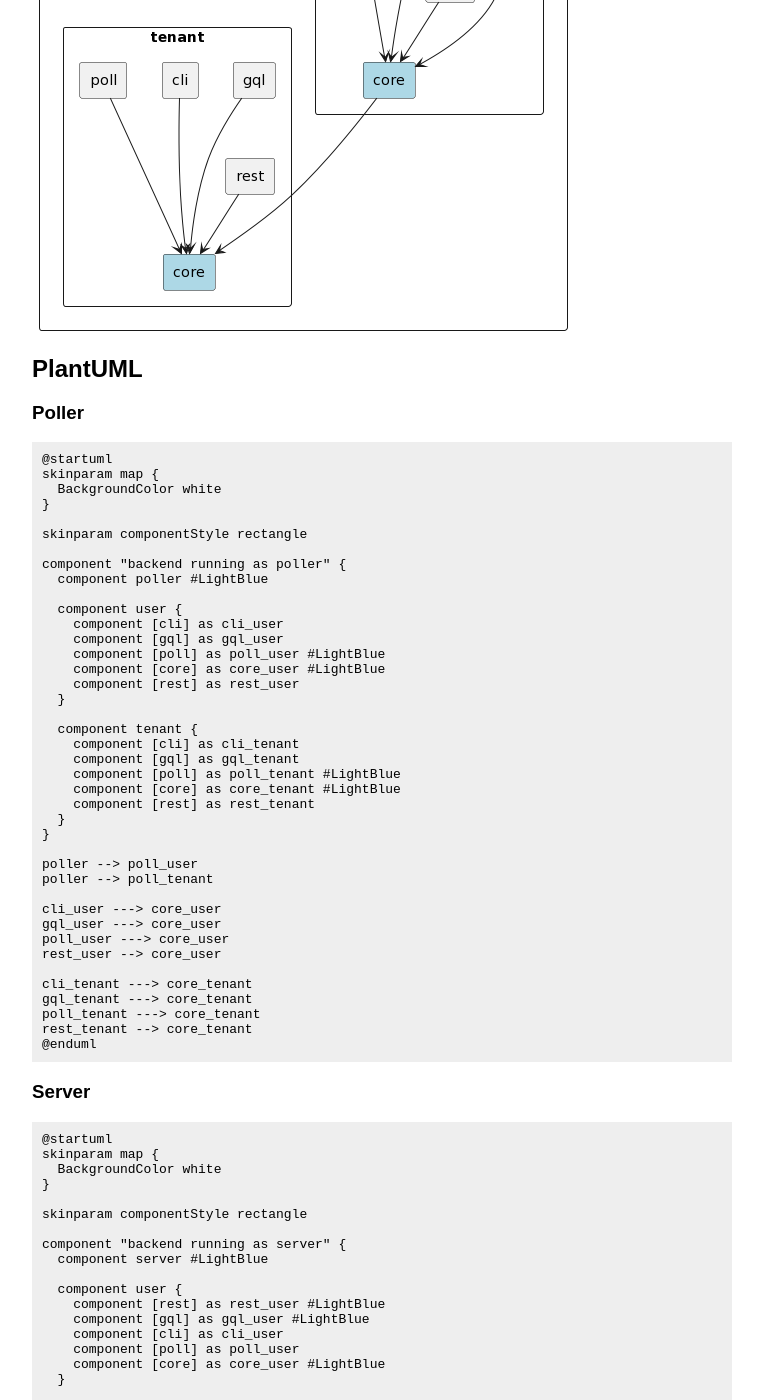
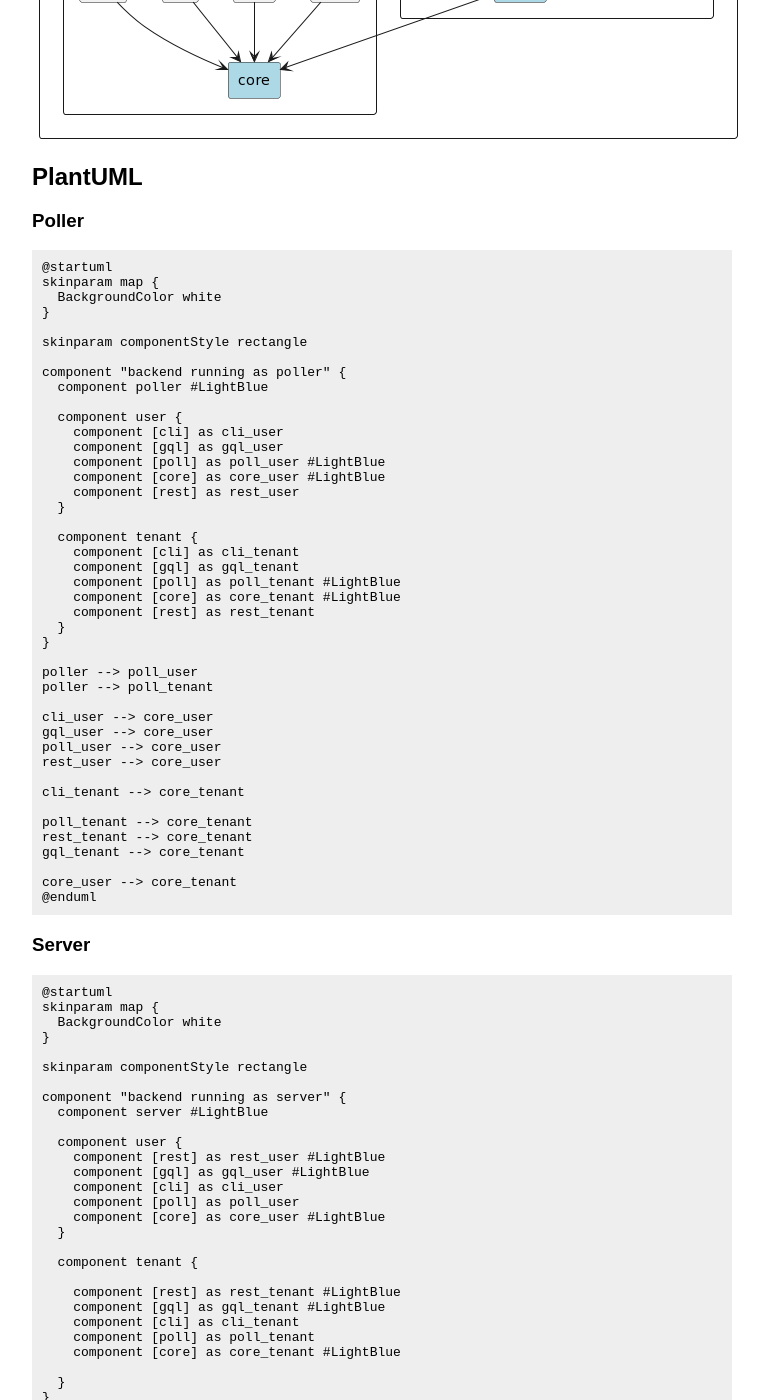
Before and after one commit to maxh/maxheinritz.com, a Jekyll site: the page built from _posts/2022-08-13-backend-run-mode.md, in a window 1280 px wide and 1400 px high, scrolled down 2647 px. Shown: the whole window, without its empty margins (108-877 px from the left). Built offline with Jekyll 4.4.1, drawn with Linux system fonts in a browser that asks for light colours; some of the changed text lies outside the part shown.

Commit message:
update diagrams

````diff
--- a/_posts/2022-08-13-backend-run-mode.md
+++ b/_posts/2022-08-13-backend-run-mode.md
@@ -129,15 +129,18 @@ component "backend running as poller" {
 poller --> poll_user
 poller --> poll_tenant
 
-cli_user ---> core_user
-gql_user ---> core_user
-poll_user ---> core_user
+cli_user --> core_user
+gql_user --> core_user
+poll_user --> core_user
 rest_user --> core_user
 
-cli_tenant ---> core_tenant
-gql_tenant ---> core_tenant
-poll_tenant ---> core_tenant
+cli_tenant --> core_tenant
+
+poll_tenant --> core_tenant
 rest_tenant --> core_tenant
+gql_tenant --> core_tenant
+
+core_user --> core_tenant
 @enduml
 ```
 
@@ -179,16 +182,20 @@ server --> gql_tenant
 server --> rest_user
 server --> gql_user
 
+cli_user --> core_user
+gql_user --> core_user
+poll_user --> core_user
 rest_user --> core_user
-cli_user ---> core_user
-gql_user ---> core_user
-poll_user ---> core_user
+
+gql_tenant --> core_tenant
+rest_tenant --> core_tenant
+
+cli_tenant --> core_tenant
+
+poll_tenant --> core_tenant
 
 
-rest_tenant --> core_tenant
-cli_tenant ---> core_tenant
-gql_tenant ---> core_tenant
-poll_tenant ---> core_tenant
+core_user --> core_tenant
 @enduml
 ```
 
````
Also changed, not shown: other parts of _posts/2022-08-13-backend-run-mode.md (+9 -9 lines), images/posts/backend-running-as-cli-from-user-module.png, images/posts/backend-running-as-poller.png, images/posts/backend-running-as-server.png.
